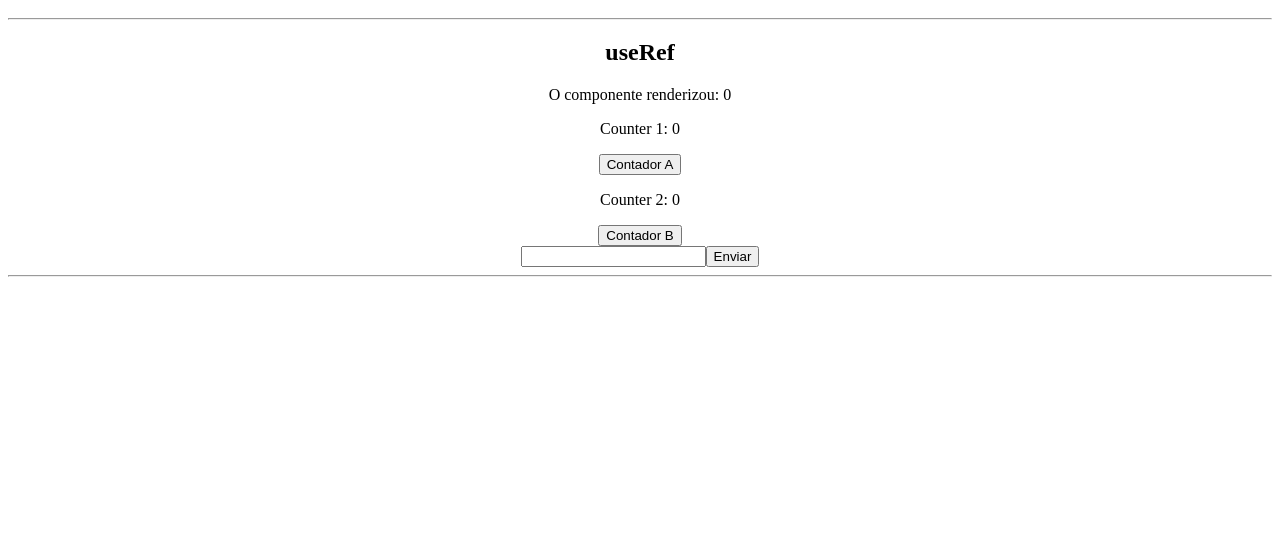
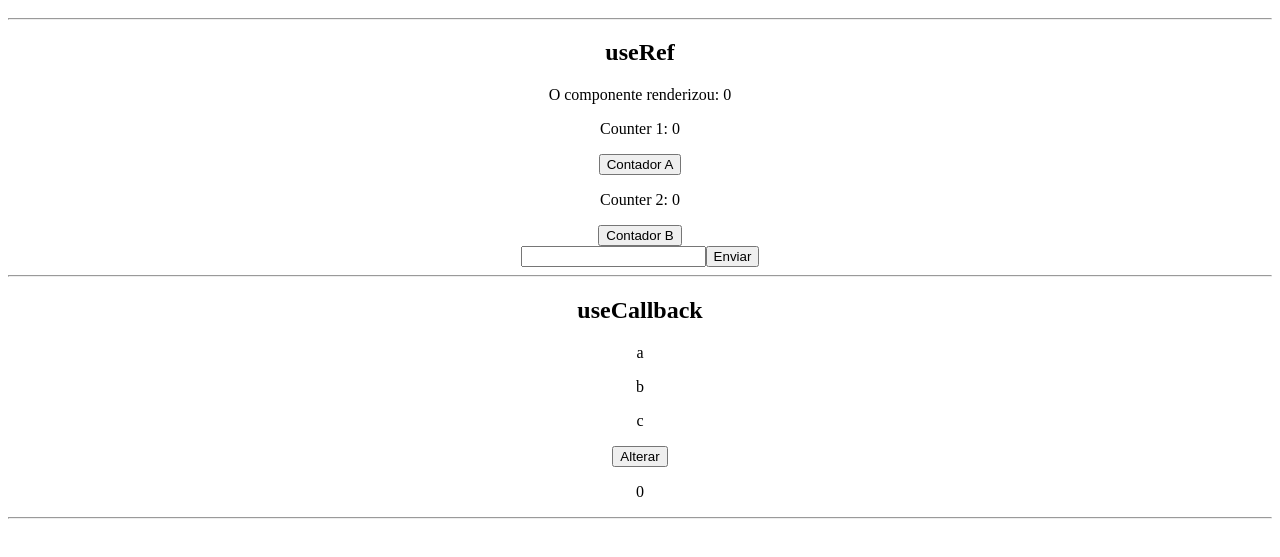
Before and after one commit to YuriCF1/Proj.Study-React-11, a React (Create React App) app in the folder reacthooks/: page / in a window 1280 px wide. Shown: the part 941-1498 px from the top of the page. Built offline with nearby package versions, Linux system fonts and the light colour scheme.

Commit message:
Creating and implementing example of useCallBack

```diff
--- /dev/null
+++ b/reacthooks/src/Components/HookUseCallback.js
@@ -0,0 +1,24 @@
+import React, { useCallback, useState } from "react";
+import List from "./List";
+
+const HookUseCallback = () => {
+  const [counter, setCounter] = useState(0); //Alterando isso aqui, ele irá mandar a função abaixo para o List de novo e executar, mesmo não tem relação nenhuma com o useState
+
+  //Então o useCallback memoriza a função, e só renderiza ela caso algo mude. Ou no carregamento do componente com array vazio
+  //useCallback memoriza funções e as executa até que a dependência mude, useFetch APENAS executa com uma dependência
+  const getItemsFromDataBase = useCallback(() => {
+    return ["a", "b", "c"];
+  }, []);
+
+  return (
+    <div>
+      <h2>useCallback</h2>
+      <List getItems={getItemsFromDataBase} />
+      <button onClick={() => setCounter(counter + 1)}>Alterar</button>
+      <p>{counter}</p>
+      <hr />
+    </div>
+  );
+};
+
+export default HookUseCallback;
--- a/reacthooks/src/pages/Home.js
+++ b/reacthooks/src/pages/Home.js
@@ -6,6 +6,7 @@
 
 // 8 - useContext
 import { SomeContext } from "../Components/HookUseContext";
+import HookUseCallback from "../Components/HookUseCallback";
 
 const Home = () => {
   const { contextValue } = useContext(SomeContext);
@@ -19,6 +20,7 @@
       <p>Valor do contexto: {contextValue}</p>
       <hr />
       <HookUseRef />
+      <HookUseCallback />
     </div>
   );
 };
```
